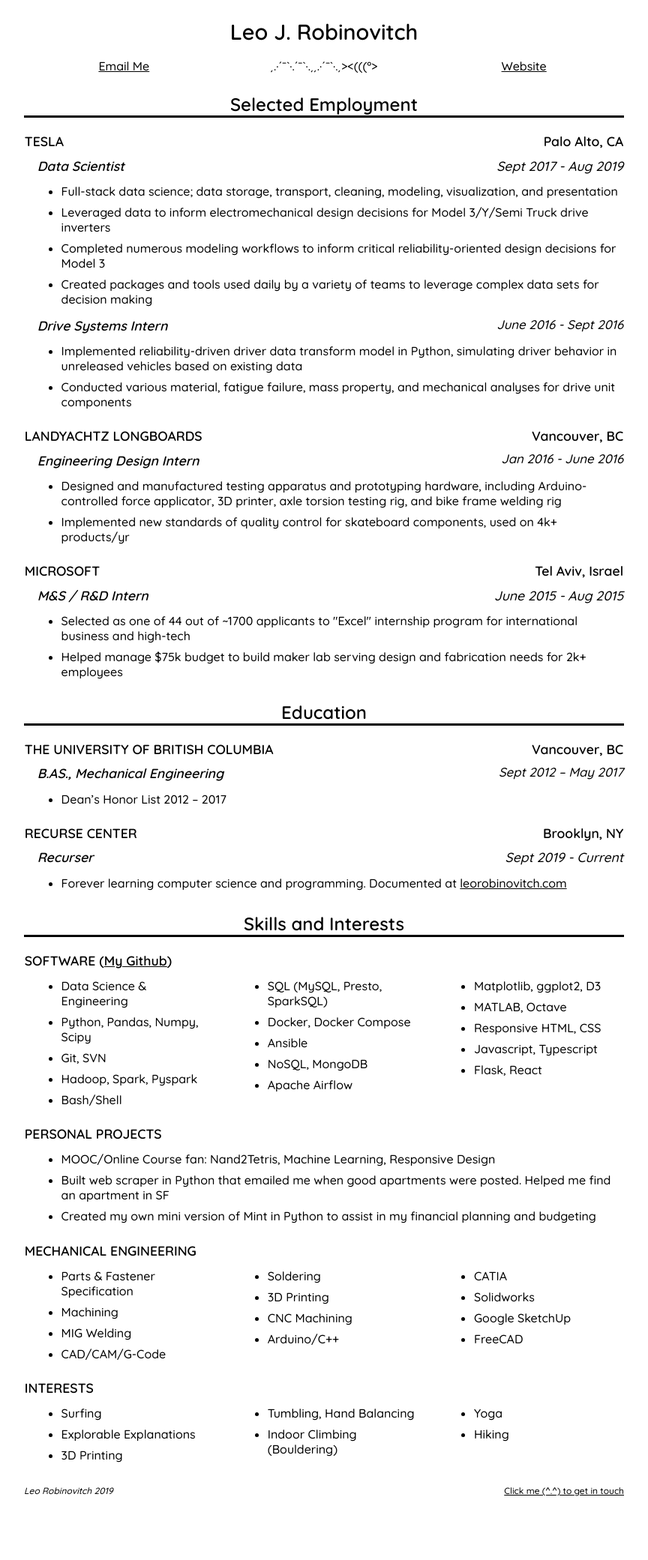
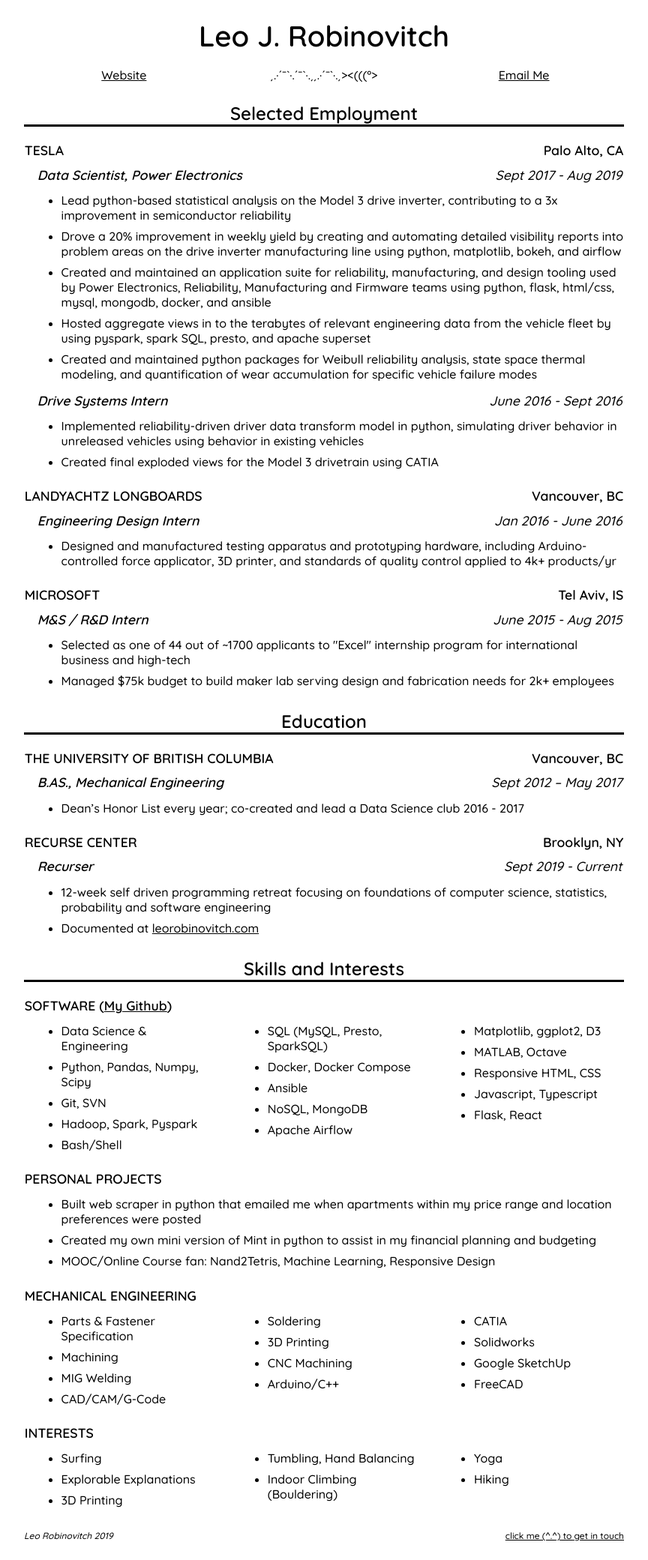
Before and after one commit to robinovitch61/robinovitch61.github.io, a Jekyll site: the page resume.html, which Jekyll copies as it is, in a window 1280 px wide. Shown: the whole page at 75% size, without its empty margins (208-1072 px from the left). Built offline with Jekyll 4.4.1, drawn with Linux system fonts in a browser that asks for light colours; before the commit the page ends 2021 px from its top, so only the background shows below that.

Commit message:
be more specific in resume descriptions

```diff
--- a/resume.html
+++ b/resume.html
@@ -37,6 +37,10 @@
         width: 100%;
         max-width: none;
       }
+
+      .no-print {
+        display: none;
+      }
     }
 
     header {
@@ -75,7 +79,7 @@
     }
 
     h1 {
-      font-size: 1.8rem;
+      font-size: 2.4rem;
     }
 
     h2 {
@@ -187,6 +191,7 @@
     .role-date {
       font-style: italic;
       padding-left: 1em;
+      padding-right: 0.1em;
       font-size: 1.05rem;
     }
 
@@ -210,9 +215,9 @@
       <header>
           <h1><a href="https://leorobinovitch.com">Leo J. Robinovitch</a></h1>
           <div class="doc-subtitle">
+            <p class="p-contact"><a class="a-indicate" href="https://leorobinovitch.com">Website</a></p>
+            <p>¸.·´¯`·.´¯`·.¸¸.·´¯`·.¸><(((º></p>
             <p class="p-contact"><a class="a-contact a-indicate" href="mailto:leorobinovitch@gmail.com">Email Me</a></p>
-            <p>¸.·´¯`·.´¯`·.¸¸.·´¯`·.¸><(((º></p>
-            <p class="p-contact"><a class="a-indicate" href="https://leorobinovitch.com">Website</a></p>
           </div>
       </header>
 
@@ -222,35 +227,35 @@
 
         <!-- Tesla -->
         <div class="item-subtitle title-place"><h3>TESLA</h3><h3>Palo Alto, CA</h3></div>
-        <div class="item-subtitle role-date"><h3>Data Scientist</h3><h3><span class="date">Sept 2017 - Aug 2019</span></h3></div>
+        <div class="item-subtitle role-date"><h3>Data Scientist, Power Electronics</h3><h3><span class="date">Sept 2017 - Aug 2019</span></h3></div>
         <ul>
-          <li>Full-stack data science; data storage, transport, cleaning, modeling, visualization, and presentation</li>
-          <li>Leveraged data to inform electromechanical design decisions for Model 3/Y/Semi Truck drive inverters</li>
-          <li>Completed numerous modeling workflows to inform critical reliability-oriented design decisions for Model 3</li>
-          <li>Created packages and tools used daily by a variety of teams to leverage complex data sets for decision making</li>
+          <li>Lead python-based statistical analysis on the Model 3 drive inverter, contributing to a 3x improvement in semiconductor reliability</li>
+          <li>Drove a 20% improvement in weekly yield by creating and automating detailed visibility reports into problem areas on the drive inverter manufacturing line using python, matplotlib, bokeh, and airflow</li>
+          <li>Created and maintained an application suite for reliability, manufacturing, and design tooling used by Power Electronics, Reliability, Manufacturing and Firmware teams using python, flask, html/css, mysql, mongodb, docker, and ansible
+          <li>Hosted aggregate views in to the terabytes of relevant engineering data from the vehicle fleet by using pyspark, spark SQL, presto, and apache superset</li>
+          <li>Created and maintained python packages for Weibull reliability analysis, state space thermal modeling, and quantification of wear accumulation for specific vehicle failure modes</li>
         </ul>
 
         <!-- Tesla Internship -->
-        <div class="item-subtitle role-date"><h3>Drive Systems Intern</h3><span class="date">June 2016 - Sept 2016</span></h3></div>
+        <div class="item-subtitle role-date"><h3>Drive Systems Intern</h3><h3><span class="date">June 2016 - Sept 2016</span></h3></div>
         <ul>
-          <li>Implemented reliability-driven driver data transform model in Python, simulating driver behavior in unreleased vehicles based on existing data</li>
-          <li>Conducted various material, fatigue failure, mass property, and mechanical analyses for drive unit components</li>
+          <li>Implemented reliability-driven driver data transform model in python, simulating driver behavior in unreleased vehicles using behavior in existing vehicles</li>
+          <li>Created final exploded views for the Model 3 drivetrain using CATIA</li>
         </ul>
 
         <!-- Landyachtz -->
         <div class="item-subtitle title-place"><h3>LANDYACHTZ LONGBOARDS</h3><h3>Vancouver, BC</h3></div>
-        <div class="item-subtitle role-date"><h3>Engineering Design Intern</h3><span class="date">Jan 2016 - June 2016</span></h3></div>
+        <div class="item-subtitle role-date"><h3>Engineering Design Intern</h3><h3><span class="date">Jan 2016 - June 2016</span></h3></div>
         <ul>
-          <li>Designed and manufactured testing apparatus and prototyping hardware, including Arduino-controlled force applicator, 3D printer, axle torsion testing rig, and bike frame welding rig</li>
-          <li>Implemented new standards of quality control for skateboard components, used on 4k+ products/yr</li>
+          <li>Designed and manufactured testing apparatus and prototyping hardware, including Arduino-controlled force applicator, 3D printer, and standards of quality control applied to 4k+ products/yr</li>
         </ul>
 
         <!-- Microsoft -->
-        <div class="item-subtitle title-place"><h3>MICROSOFT</h3><h3>Tel Aviv, Israel</h3></div>
+        <div class="item-subtitle title-place"><h3>MICROSOFT</h3><h3>Tel Aviv, IS</h3></div>
         <div class="item-subtitle role-date"><h3>M&S / R&D Intern</h3><h3><span class="date">June 2015 - Aug 2015</span></h3></div>
         <ul>
           <li>Selected as one of 44 out of ~1700 applicants to "Excel" internship program for international business and high-tech</li>
-          <li>Helped manage $75k budget to build maker lab serving design and fabrication needs for 2k+ employees</li>
+          <li>Managed $75k budget to build maker lab serving design and fabrication needs for 2k+ employees</li>
         </ul>
       </section>
 
@@ -260,16 +265,17 @@
 
           <!-- UBC -->
           <div class="item-subtitle title-place"><h3>THE UNIVERSITY OF BRITISH COLUMBIA</h3><h3>Vancouver, BC</h3></div>
-          <div class="item-subtitle role-date"><h3>B.AS., Mechanical Engineering</h3><span class="date">Sept 2012 – May 2017</span></h3></div>
+          <div class="item-subtitle role-date"><h3>B.AS., Mechanical Engineering</h3><h3><span class="date">Sept 2012 – May 2017</span></h3></div>
           <ul>
-            <li>Dean’s Honor List 2012 – 2017</li>
+            <li>Dean’s Honor List every year; co-created and lead a Data Science club 2016 - 2017</li>
           </ul>
 
           <!-- Recurse -->
           <div class="item-subtitle title-place"><h3>RECURSE CENTER</h3><h3>Brooklyn, NY</h3></div>
           <div class="item-subtitle role-date"><h3>Recurser</h3><h3><span class="date">Sept 2019 - Current</span></h3></div>
           <ul>
-            <li>Forever learning computer science and programming. Documented at <a class="a-indicate" href="https://leorobinovitch.com">leorobinovitch.com</a></li>
+            <li>12-week self driven programming retreat focusing on foundations of computer science, statistics, probability and software engineering</li>
+            <li>Documented at <a class="a-indicate" href="https://leorobinovitch.com">leorobinovitch.com</a></li>
           </ul>
         </section>
 
@@ -308,12 +314,13 @@
         <!-- Personal Projects -->
         <div class="item-subtitle title-place"><h3>PERSONAL PROJECTS</h3></div>
         <ul>
+          <li>Built web scraper in python that emailed me when apartments within my price range and location preferences were posted</li>
+          <li>Created my own mini version of Mint in python to assist in my financial planning and budgeting</li>
           <li>MOOC/Online Course fan: Nand2Tetris, Machine Learning, Responsive Design</li>
-          <li>Built web scraper in Python that emailed me when good apartments were posted. Helped me find an apartment in SF</li>
-          <li>Created my own mini version of Mint in Python to assist in my financial planning and budgeting</li>
         </ul>
 
         <!-- Mechanical Engineering -->
+        <div class="no-print">
         <div class="item-subtitle title-place"><h3>MECHANICAL ENGINEERING</h3></div>
         <div class="ul-container">
           <ul class="ul-third ul-third-top">
@@ -338,8 +345,10 @@
           </ul>
 
         </div>
+        </div>
 
         <!-- Interests -->
+        <div class="no-print">
         <div class="item-subtitle title-place"><h3>INTERESTS</h3></div>
         <div class="ul-container">
           <ul class="ul-third ul-third-top">
@@ -358,13 +367,14 @@
             <li>Hiking</li>
           </ul>
         </div>
+        </div>
 
       </section>
 
       <footer>
         <div class="footer">
           <p>Leo Robinovitch <script type="text/JavaScript">document.write(new Date().getFullYear());</script></p>
-          <p><a class="a-indicate" href="mailto:leorobinovitch@gmail.com">Click me (^.^) to get in touch</a></p>
+          <p><a class="a-indicate" href="mailto:leorobinovitch@gmail.com">click me (^.^) to get in touch</a></p>
         </div>
       </footer>
     </div>
```
